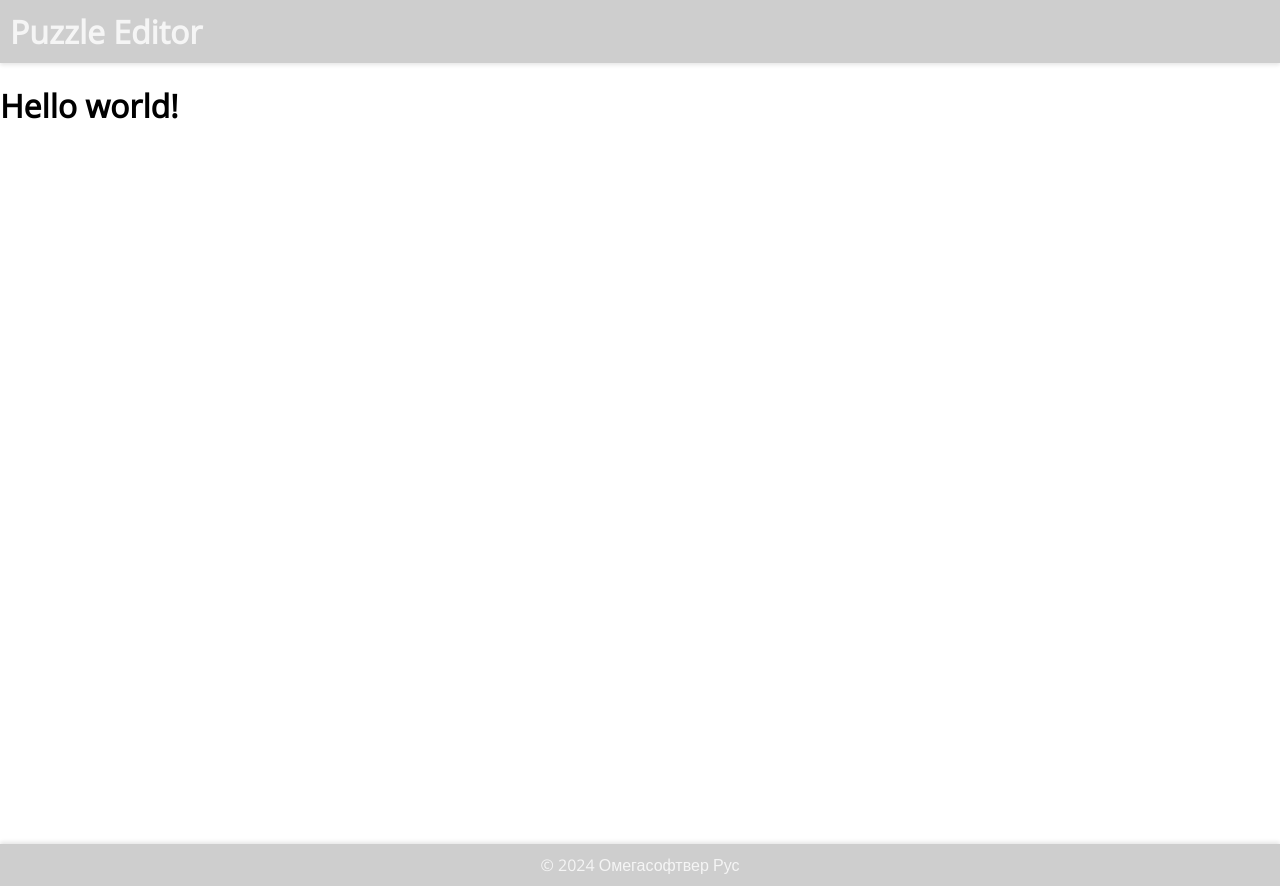
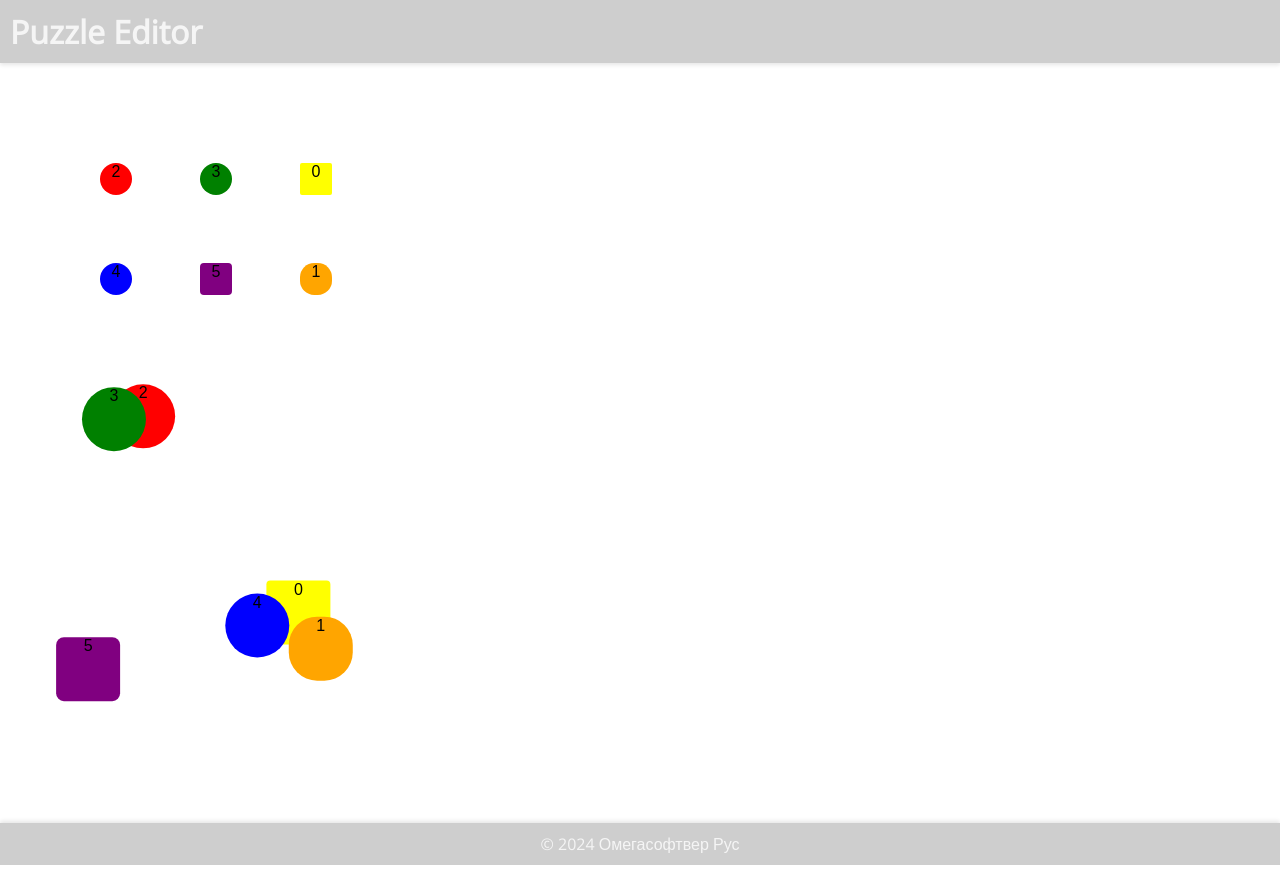
Before and after one commit to Rus7Iv/puzzle-editor, a React (Create React App) app: page / in a window 1280 px wide. After the commit the page ends 865 px from the top, so only its background shows below. Built offline with nearby package versions, Linux system fonts and the light colour scheme.

Commit message:
added simplest puzzles

```diff
--- a/src/App.tsx
+++ b/src/App.tsx
@@ -1,12 +1,13 @@
 import Footer from "./components/Footer/Footer";
 import Header from "./components/Header/Header";
+import PuzzleBoard from "./components/PuzzleBoard/PuzzleBoard";
 
 function App() {
   return (
     <>
       <Header />
       <div className="content">
-        <h1>Hello world!</h1>
+        <PuzzleBoard />
       </div>
       <Footer />
     </>
--- /dev/null
+++ b/src/components/PuzzleBoard/PuzzleBoard.styles.css
@@ -0,0 +1,9 @@
+.puzzle-board {
+  font-family: sans-serif;
+  text-align: center;
+  user-select: none;
+}
+
+/* div {
+  cursor: grabbing;
+} */
--- /dev/null
+++ b/src/components/PuzzleBoard/PuzzleBoard.tsx
@@ -0,0 +1,115 @@
+import { useRef, useEffect, MouseEvent } from "react";
+import "./PuzzleBoard.styles.css";
+
+interface Selected {
+  index: number;
+  element: EventTarget | null;
+}
+
+const PuzzleBoard = () => {
+  const selected = useRef<Selected | null>(null);
+
+  const places = [
+    { color: "yellow", position: [300, 100] },
+    { color: "orange", position: [300, 200] },
+    { color: "red", position: [100, 100] },
+    { color: "green", position: [200, 100] },
+    { color: "blue", position: [100, 200] },
+    { color: "purple", position: [200, 200] }
+  ].map((place) => ({ ...place, radius: Math.random() * 100 }));
+
+  const pieces = places.map((piece) => ({
+    color: piece.color,
+    position: [Math.random() * 300, Math.random() * 300 + 300],
+    radius: piece.radius
+  }));
+
+  const handleMouseDown = (event: MouseEvent<HTMLDivElement>, index: number) => {
+    selected.current = { index, element: event.target };
+  }
+
+  const handleMouseMove = (event: globalThis.MouseEvent) => {
+    if (selected.current) {
+      const { element, index } = selected.current;
+      const positionX = event.pageX - (element as HTMLDivElement).offsetWidth / 2;
+      const positionY = event.pageY - 96;
+      const targetX = places[index].position[0];
+      const targetY = places[index].position[1];
+      const differenceX = Math.abs(positionX - targetX);
+      const differenceY = Math.abs(positionY - targetY);
+
+      if (differenceX < 16 && differenceY < 16) {
+        const transition = `transform 100ms linear`;
+        const transform = `translate3d(${targetX - (element as HTMLDivElement).offsetWidth / 4}px, ${
+          targetY - (element as HTMLDivElement).offsetHeight / 4
+        }px, 0)`;
+
+        (element as HTMLDivElement).style.transform = transform;
+        (element as HTMLDivElement).style.transition = transition;
+        (element as HTMLDivElement).style.opacity = "0.5";
+        endDrag();
+      } else {
+        const transform = `translate3d(${positionX}px, ${positionY}px, 0)`;
+
+        (element as HTMLDivElement).style.transform = transform;
+      }
+    }
+  }
+
+  const handleMouseUp = () => {
+    endDrag();
+  }
+
+  const endDrag = () => {
+    selected.current = null;
+  }
+
+  useEffect(() => {
+    document.addEventListener("mousemove", handleMouseMove);
+    document.addEventListener("mouseup", handleMouseUp);
+
+    return () => {
+      document.removeEventListener("mousemove", handleMouseMove);
+      document.removeEventListener("mouseup", handleMouseUp);
+    }
+  });
+
+  return (
+    <div className="puzzle-board">
+      {places.map((piece, index) => (
+        <div
+          key={index}
+          style={{
+            backgroundColor: piece.color,
+            borderRadius: piece.radius + "%",
+            width: "32px",
+            height: "32px",
+            position: "absolute",
+            transform: `translate3d(${piece.position[0]}px, ${piece.position[1]}px, 0)`
+          }}
+        >
+          {index}
+        </div>
+      ))}
+
+      {pieces.map((piece, index) => (
+        <div
+          key={index}
+          onMouseDown={(event) => handleMouseDown(event, index)}
+          style={{
+            backgroundColor: piece.color,
+            borderRadius: piece.radius + "%",
+            width: "64px",
+            height: "64px",
+            position: "absolute",
+            transform: `translate3d(${piece.position[0]}px, ${piece.position[1]}px, 0)`
+          }}
+        >
+          {index}
+        </div>
+      ))}
+    </div>
+  );
+}
+
+export default PuzzleBoard;
```
